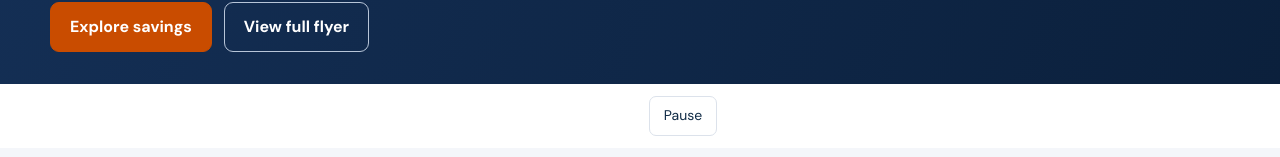
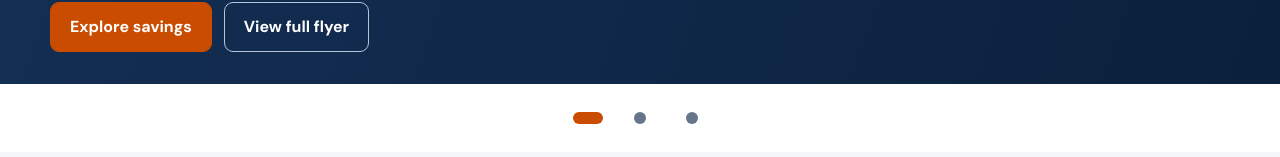
Before and after one commit to 6ty6/RAPID-LINK, a React (Vite) app: page / in a window 1280 px wide. Shown: the part 795-952 px from the top of the page. Built offline with nearby package versions, Linux system fonts and the light colour scheme; no server answers; the database is empty.

Commit message:
Make slider dots explicit and remove pause button

```diff
--- a/src/pages/Home.jsx
+++ b/src/pages/Home.jsx
@@ -20,7 +20,7 @@ function HeroSlider() {
   const [manualPaused, setManualPaused] = useState(false)
   const flyerDialog = useRef(null)
   const slide = slides[current]
-  const isPaused = interactionPaused || flyerOpen || manualPaused
+  const isPaused = interactionPaused || flyerOpen
   const move = step => setCurrent(value => (value + step + slides.length) % slides.length)
 
   useEffect(() => {
@@ -59,8 +59,7 @@ function HeroSlider() {
       <div className="button-row"><Link className="button flyer-action" to={slide.link}>{slide.action}</Link><button className="button flyer-view" onClick={openFlyer}>View full flyer</button></div>
     </div></div>
     <div className="hero-controls">
-      <div className="dots">{slides.map((item, index) => <button key={item.title} className={current === index ? 'active' : ''} onClick={() => setCurrent(index)} aria-label={`Show slide ${index + 1}: ${item.title}`} aria-current={current === index ? 'true' : undefined} />)}</div>
-      <button className="flyer-pause" onClick={() => setManualPaused(value => !value)} aria-label={manualPaused ? 'Play slideshow' : 'Pause slideshow'}>{manualPaused ? 'Play' : 'Pause'}</button>
+      <div className="dots">{slides.map((item, index) => <button key={item.title} className={current === index ? 'active' : ''} onClick={() => setCurrent(index)} aria-label={`Show slide ${index + 1}: ${item.title}`} aria-current={current === index ? 'true' : undefined}><span aria-hidden="true" /></button>)}</div>
     </div>
     <dialog ref={flyerDialog} className="flyer-dialog" aria-labelledby="flyer-dialog-title" onClose={() => setFlyerOpen(false)} onClick={event => { if (event.target === event.currentTarget) flyerDialog.current.close() }}>
       <div className="flyer-dialog-toolbar"><h2 id="flyer-dialog-title">Full flyer</h2><button className="button button-secondary" onClick={() => flyerDialog.current.close()} autoFocus>Close flyer</button></div>
--- a/src/styles.css
+++ b/src/styles.css
@@ -837,7 +837,6 @@ footer a { margin:7px 0; display:block; color:#e3ebef; }
 .hero-flyer .hero-controls { position:static; width:100%; transform:none; justify-content:center; padding:12px 20px; background:white; }
 .hero-flyer .dots button:after { background:#9daabb; }
 .hero-flyer .dots button.active:after { background:#c94c00; }
-.hero-flyer .hero-controls .flyer-pause { width:auto; height:auto; min-height:40px; padding:6px 14px; border:1px solid var(--border); border-radius:7px; color:var(--navy); background:white; font-size:.875rem; }
 .flyer-dialog { width:min(1450px,96vw); max-height:92dvh; padding:24px; border:0; border-radius:14px; color:var(--navy); background:white; overflow:auto; }
 .flyer-dialog::backdrop { background:rgba(4,15,29,.8); }
 .flyer-dialog-toolbar { position:sticky; top:-24px; z-index:1; padding-block:12px; background:white; display:flex; gap:20px; align-items:center; justify-content:space-between; }
@@ -853,3 +852,10 @@ footer a { margin:7px 0; display:block; color:#e3ebef; }
   .flyer-dialog { padding:16px; }
   .flyer-dialog-toolbar { top:-16px; }
 }
+
+.hero-flyer .hero-controls { min-height:58px; overflow:visible; }
+.hero-flyer .dots { align-items:center; gap:8px; }
+.hero-flyer .dots button { width:44px; height:44px; display:flex; align-items:center; justify-content:center; }
+.hero-flyer .dots button:after { display:none; }
+.hero-flyer .dots button span { display:block; width:12px; height:12px; border-radius:999px; background:#65758b; }
+.hero-flyer .dots button.active span { width:30px; background:#c94c00; }
```
Also changed, not shown: 1 other file (tests, documents, lock files or other folders).
